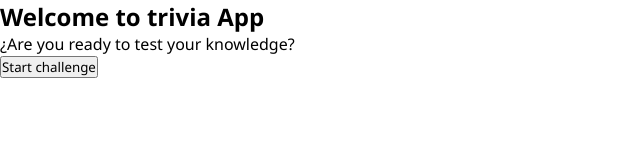
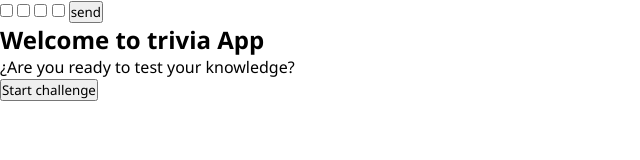
Before and after one commit to Danicode0210/trivia-app, a plain HTML site: page index.html in a window 1280 px wide. Shown: the whole page, without its empty margins (0-640 px from the left). Drawn offline with nearby package versions, Linux system fonts and the light colour scheme; no server answers.

Commit message:
Agregué formulario

```diff
--- a/index.html
+++ b/index.html
@@ -10,13 +10,13 @@
 <body>
   <header></header>
 
-  <!-- <form class="form">
+  <form class="form">
     <input type="checkbox" name="che1" value="1">
     <input type="checkbox" name="che2" value="2">
     <input type="checkbox" name="che3" value="3">
     <input type="checkbox" name="che4" value="4">
     <button type="submit">send</button>
-  </form> -->
+  </form>
 
 <!--
   <script>
```
